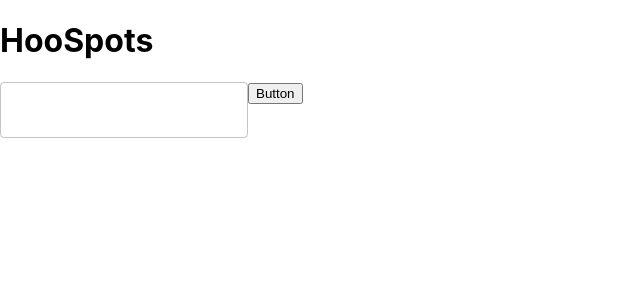
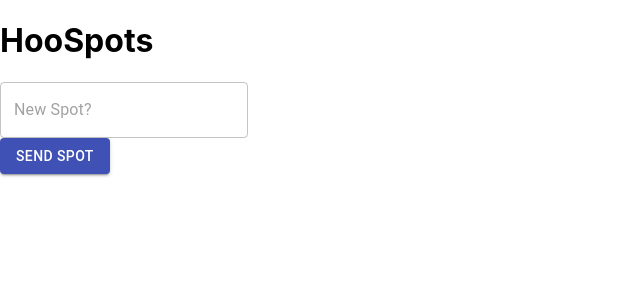
Before and after one commit to kcoop888/HooHacks22, a React (Create React App) app in the folder HooSpots/: page / in a window 1280 px wide. Shown: the top 300 px of the page, without its empty margins (0-640 px from the left). Built offline with nearby package versions, Linux system fonts and the light colour scheme.

Commit message:
Wow. It's only 5

```diff
--- a/HooSpots/src/App.js
+++ b/HooSpots/src/App.js
@@ -1,59 +1,114 @@
 import logo from './logo.svg';
 import './App.css';
-import React, {useState, useEffect} from "react";
+import React, {useState, useEffect, Component} from "react";
 import {TextField, Button} from "@material-ui/core";
 
-function App() {
+
+
+
+class App extends Component {
+
+  constructor(props){
+    super(props);
+    this.state = {
+      spot: "",
+
+    };
+    this.spots = [];
+    // const [spots, setSpots] = useState([]);
+
+  }
+
+
+  hoospots(){
     const [spots, setSpots] = useState([]);
-  // string temp = "";
-  const handleChange = e => {
-    // temp = e;
-    console.log('Typed => ${e.target.value}')
+    return(
+      <form>
+      <label>Enter your name:
+        <input
+          type="text"
+          value={spots}
+          onChange={(Event) => setSpots(Event.target.value)}
+        />
+      </label>
+    </form>
+    )
+
+
+  }
+
+
+  spotholder(){
+    const spots = ["hello"];
+    return(
+      <>
+        <ul>
+          {this.state.spot.map((spot) => <h3>{spot}</h3>)}
+        </ul>
+      </>
+    )
+
+
+  }
+
+  setSpot = event => {
+    this.setState({
+      spot: event.target.value
+    });
+    // this.setState({
+    //   spots: [event.target.value]
+    // });
   };
 
-
-  function Spot({spot}){
-
-    // const storeChoice = (spot) => {
-
-    // }
-
+  setSetSpot(spot) {
+    let temp = this.spots;
+    temp.push(spot);
+    // let sp2 = [spot];
+    // let arr = temp.concat(sp2);
+    this.setState({
+        spots: temp
+      });
 
     return(
-      <div>
-        {/* <h4>{spot.spot}</h4> */}
-        <h4>Fake News</h4>
-      </div>
+      <>
+        <ul>
+          {temp.map((spot) => <h3>{spot}</h3>)}
+        </ul>
+      </>
     )
-  }
-
-  return (
-    <div>
-      <h1>HooSpots</h1>
-      {spots.map((spot) => (
-        <Spot spot={spot}></Spot>
-      ))}
-
-      <TextField spots = {spots} variant="outlined" onChange={handleChange} />
-
-      <button
-        onClick={() => {
-          setSpots([...spots, handleChange]);
-        }}
-        >
-          Button
-        </button>
-    </div>
-  );
   }
 
 
 
 
+  render(){
+    return (
+      <div>
+        <h1>HooSpots</h1>
+        {this.spots.map((sp) => (
+          <h3>{sp}</h3>
+        ))}
+
+        {/* <this.hoospots /> */}
 
 
+        <TextField variant="outlined" placeholder='New Spot?' onChange={this.setSpot} value={this.state.spot} />
 
-
+        <div className='Button'>
+          <Button variant='contained'
+          color='primary'
+          onClick={() => {
+            alert(this.state.spot);
+            this.setSetSpot(this.state.spot);
+          }}
+          >
+            Send Spot
+          </Button>
+        </div>
+      </div>
+    );
+  }
+  }
 
 
 
```
Lines whose indentation alone changed are shown as unchanged.
